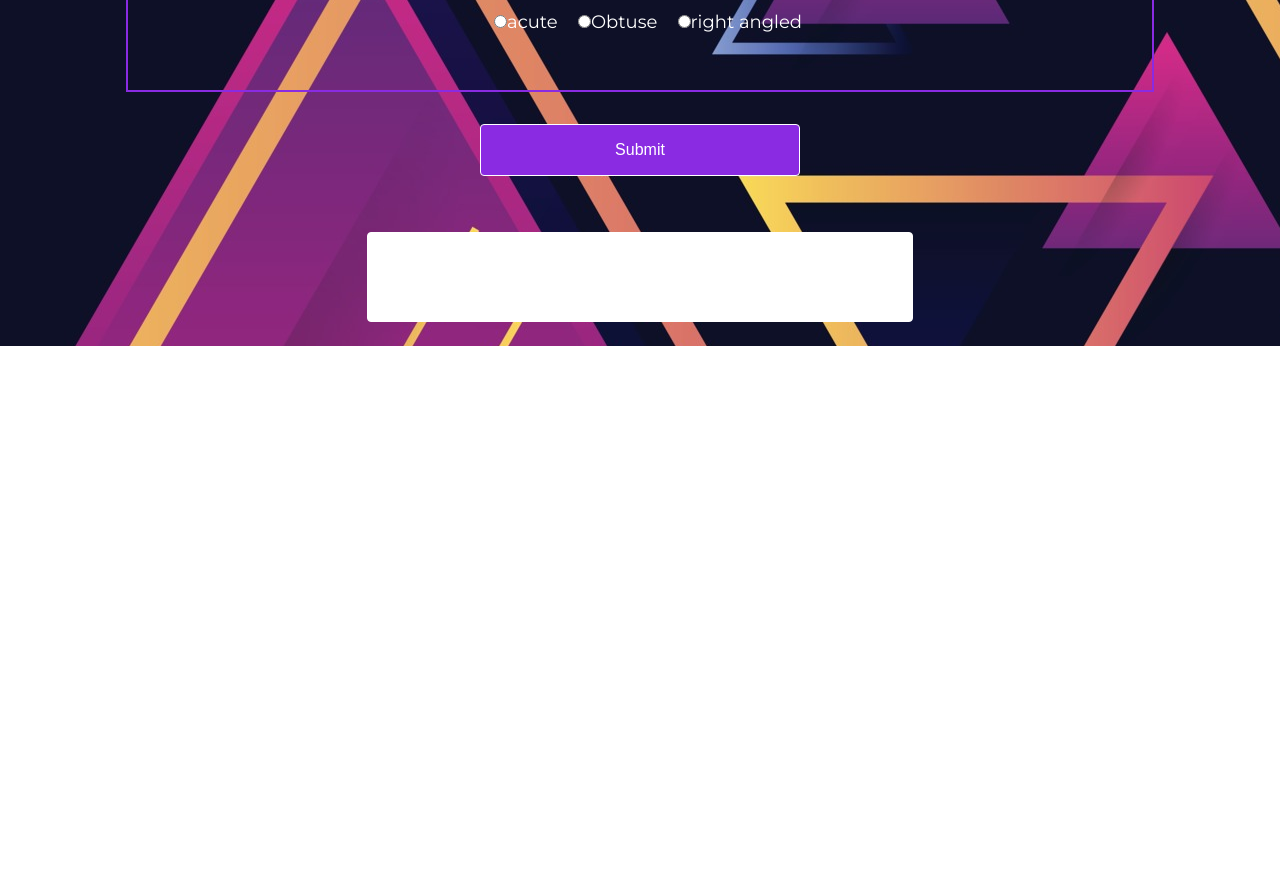
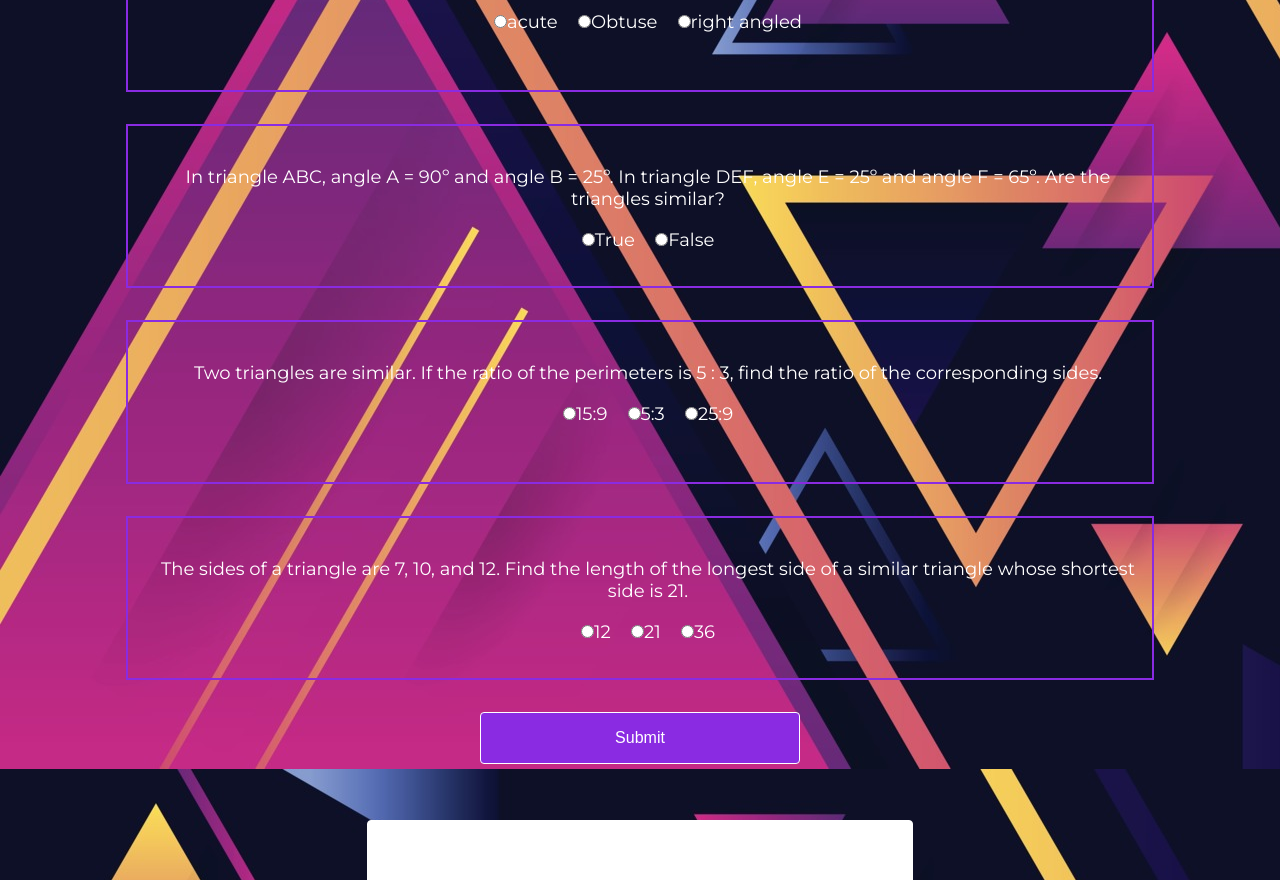
Before and after one commit to ShubhamPatil2737/Is-Triangle, a plain HTML site: page quiz.html in a window 1280 px wide. Shown: the part 460-1340 px from the top of the page. Before the commit the page ends 806 px from the top, so only its background shows below. Drawn offline with Linux system fonts and the light colour scheme.

Commit message:
Added Questions

```diff
--- a/quiz.html
+++ b/quiz.html
@@ -32,6 +32,28 @@
             <label class="value-label"><input id="input-value" type="radio" name="question2" value="Obtuse">Obtuse</label>
             <label class="value-label"><input id="input-value" type="radio" name="question2" value="right angled">right angled</label>
         </div>
+        <div class="question-container">
+            <p class="questions">In triangle ABC, angle A = 90º and angle B = 25º.
+                In triangle DEF, angle E = 25º and angle F = 65º.
+                Are the triangles similar?</p><br>
+            <label class="value-label"><input id="input-value" type="radio" name="question3" value="True">True</label>
+            <label class="value-label"><input id="input-value" type="radio" name="question3" value="False">False</label>
+
+        </div>
+        <div class="question-container">
+            <p class="questions">Two triangles are similar.  If the ratio of the perimeters is 5 : 3,
+                find the ratio of the corresponding sides.</p><br>
+            <label class="value-label"><input id="input-value" type="radio" name="question4" value="15:9">15:9</label>
+            <label class="value-label"><input id="input-value" type="radio" name="question4" value="5:3">5:3</label>
+            <label class="value-label"><input id="input-value" type="radio" name="question4" value="25:9">25:9</label>
+        </div>
+        <div class="question-container">
+            <p class="questions">The sides of a triangle are 7, 10, and 12.  Find the length of the longest
+                side of a similar triangle whose shortest side is 21.</p><br>
+            <label class="value-label"><input id="input-value" type="radio" name="question5" value="12">12</label>
+            <label class="value-label"><input id="input-value" type="radio" name="question5" value="21">21</label>
+            <label class="value-label"><input id="input-value" type="radio" name="question5" value="36">36</label>
+        </div>
 
     </form>
     <div class="all-containers"><button id="submitbtn" class="allbtns">Submit</button></div>
--- a/quiz.js
+++ b/quiz.js
@@ -2,7 +2,7 @@ const quizForm = document.querySelector(".quiz-form");
 const submit = document.querySelector("#submitbtn");
 const output = document.querySelector(".quiz-output");
 
-const correctAnswer = ["90","right angled"];
+const correctAnswer = ["90","right angled","True","5:3","36"];
 submit.addEventListener("click", calculateScore);
 
 function calculateScore(){
```
